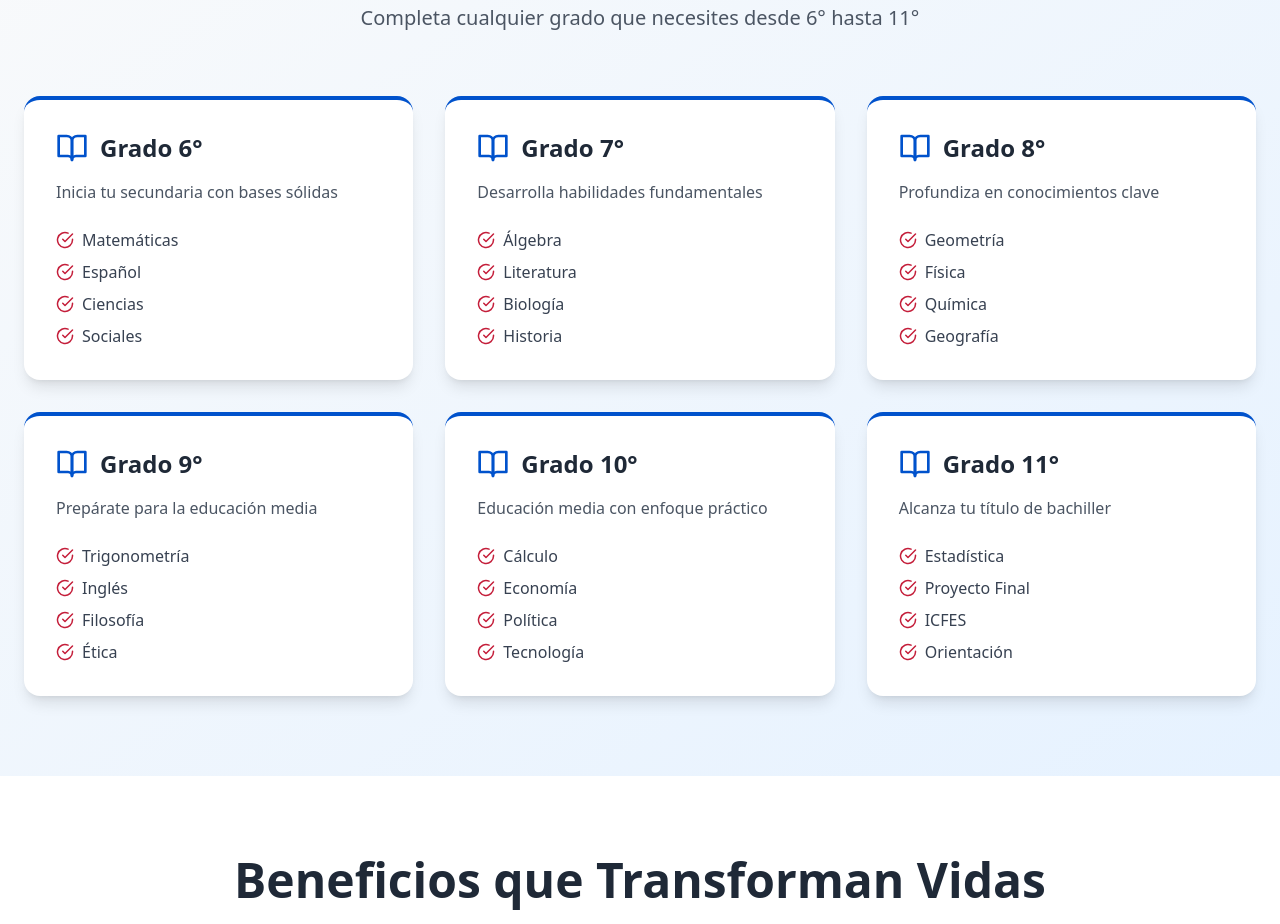
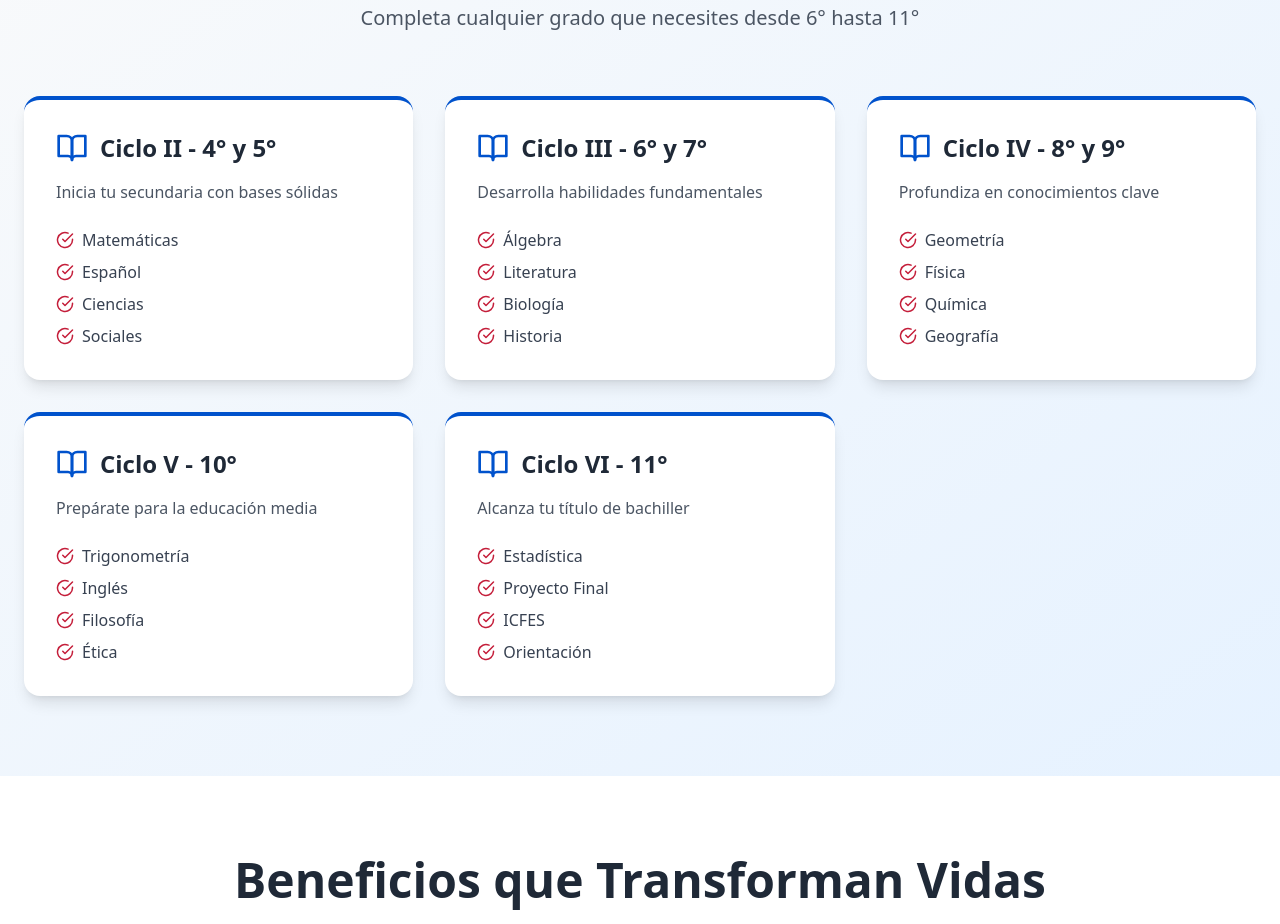
Before and after one commit to stevenstc/insa, a React (Vite) app: page / in a window 1280 px wide. Shown: the part 1580-2504 px from the top of the page. Built offline with nearby package versions, Linux system fonts and the light colour scheme.

Commit message:
Updated Grades.tsx

```diff
--- a/src/components/Grades.tsx
+++ b/src/components/Grades.tsx
@@ -3,32 +3,28 @@ import { BookOpen, CheckCircle } from 'lucide-react';
 export default function Grades() {
   const grades = [
     {
-      grade: 'Grado 6°',
+      grade: 'Ciclo II - 4° y 5°',
       description: 'Inicia tu secundaria con bases sólidas',
       subjects: ['Matemáticas', 'Español', 'Ciencias', 'Sociales'],
     },
     {
-      grade: 'Grado 7°',
+      grade: 'Ciclo III - 6° y 7°',
       description: 'Desarrolla habilidades fundamentales',
       subjects: ['Álgebra', 'Literatura', 'Biología', 'Historia'],
     },
     {
-      grade: 'Grado 8°',
+      grade: 'Ciclo IV - 8° y 9°',
       description: 'Profundiza en conocimientos clave',
       subjects: ['Geometría', 'Física', 'Química', 'Geografía'],
     },
     {
-      grade: 'Grado 9°',
+      grade: 'Ciclo V - 10°',
       description: 'Prepárate para la educación media',
       subjects: ['Trigonometría', 'Inglés', 'Filosofía', 'Ética'],
     },
+
     {
-      grade: 'Grado 10°',
-      description: 'Educación media con enfoque práctico',
-      subjects: ['Cálculo', 'Economía', 'Política', 'Tecnología'],
-    },
-    {
-      grade: 'Grado 11°',
+      grade: 'Ciclo VI - 11°',
       description: 'Alcanza tu título de bachiller',
       subjects: ['Estadística', 'Proyecto Final', 'ICFES', 'Orientación'],
     },
```
